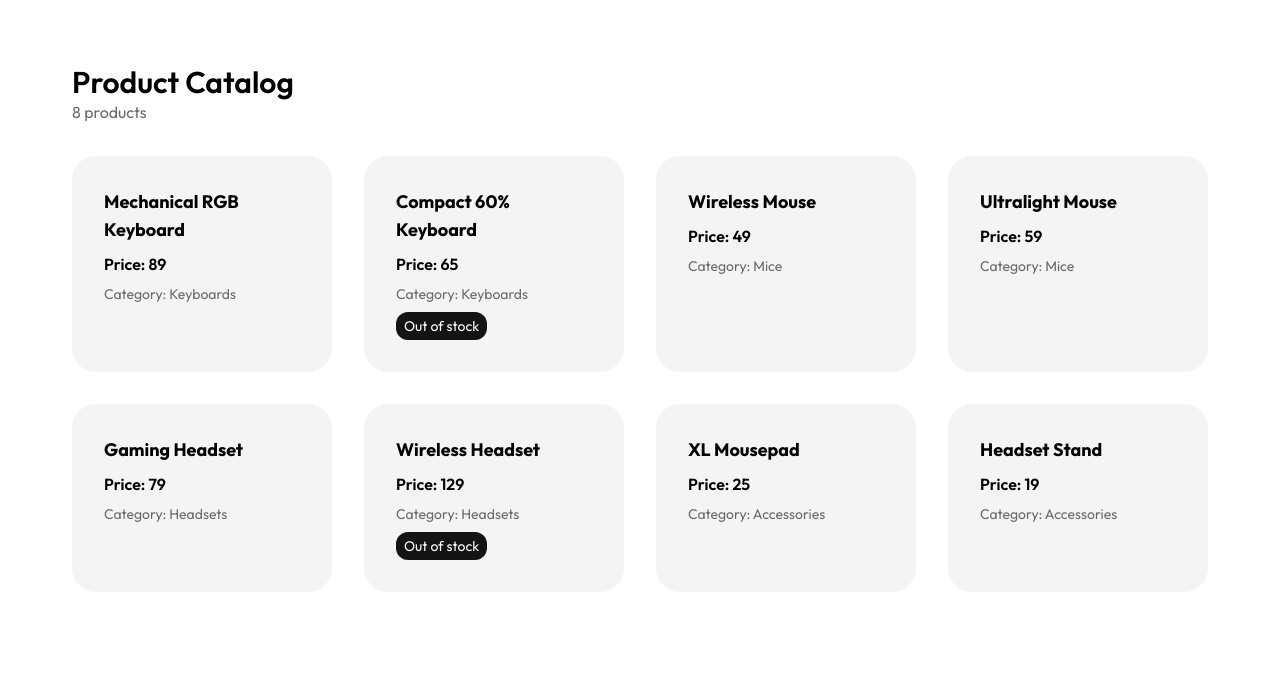
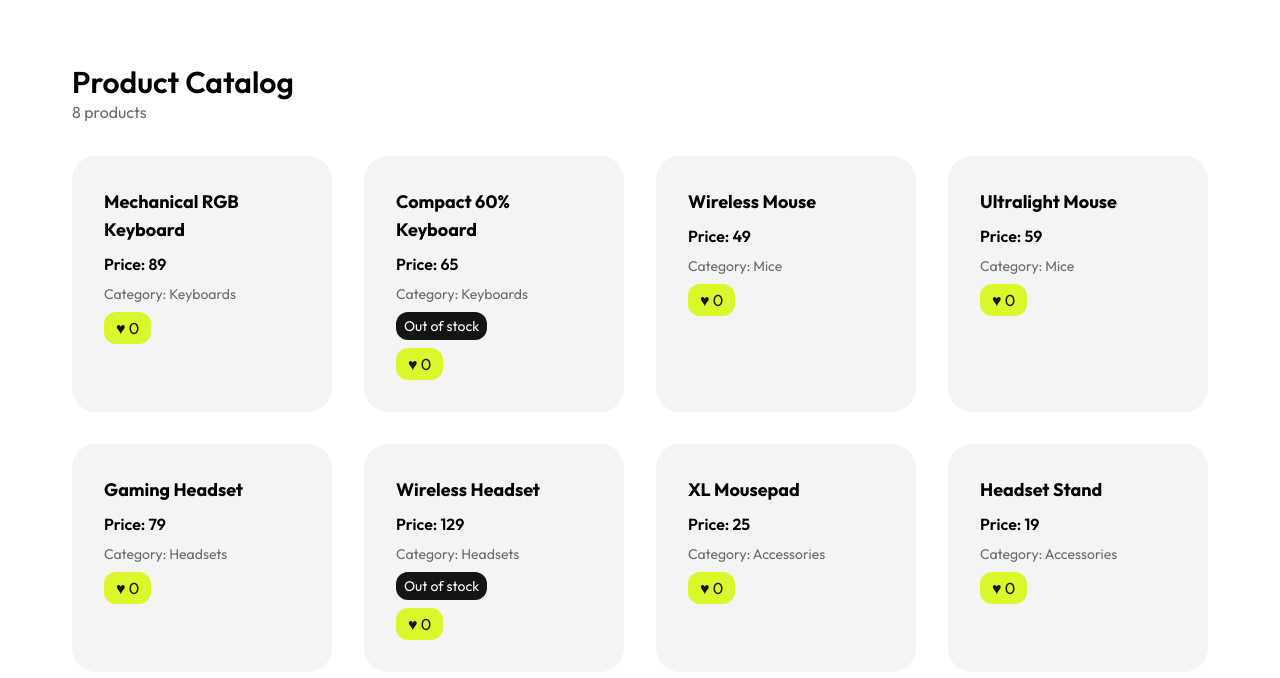
Before and after one commit to gilbertoroncanciogualteross-creator/product-catalog, a React (Vite) app: page / in a window 1280 px wide. Shown: the top 678 px of the page. Built offline with nearby package versions, Linux system fonts and the light colour scheme.

Commit message:
feat: like button with useState

```diff
--- a/src/components/ProductCard.jsx
+++ b/src/components/ProductCard.jsx
@@ -1,10 +1,24 @@
+
+import { useState } from 'react';
+
 export default function ProductCard({ product }) {
+
+  const [likes, setLikes] = useState(0);
+
   return (
     <li className="bg-surface rounded-md p-8 flex flex-col gap-2">
       <h3 className="text-lg font-bold">{product.name}</h3>
       <p className="font-semibold">Price: {product.price}</p>
       <p className="text-sm text-text-muted">Category: {product.category}</p>
       {!product.inStock && <span className="self-start bg-inverse text-on-inverse px-2 py-1 text-sm rounded-sm">Out of stock</span>}
+
+      <button
+        className="self-start bg-accent text-on-accent px-3 py-1 rounded-sm cursor-pointer"
+        onClick={() => setLikes(likes + 1)}
+      >
+        ♥ {likes}
+      </button>
+
     </li>
   );
 }
```
